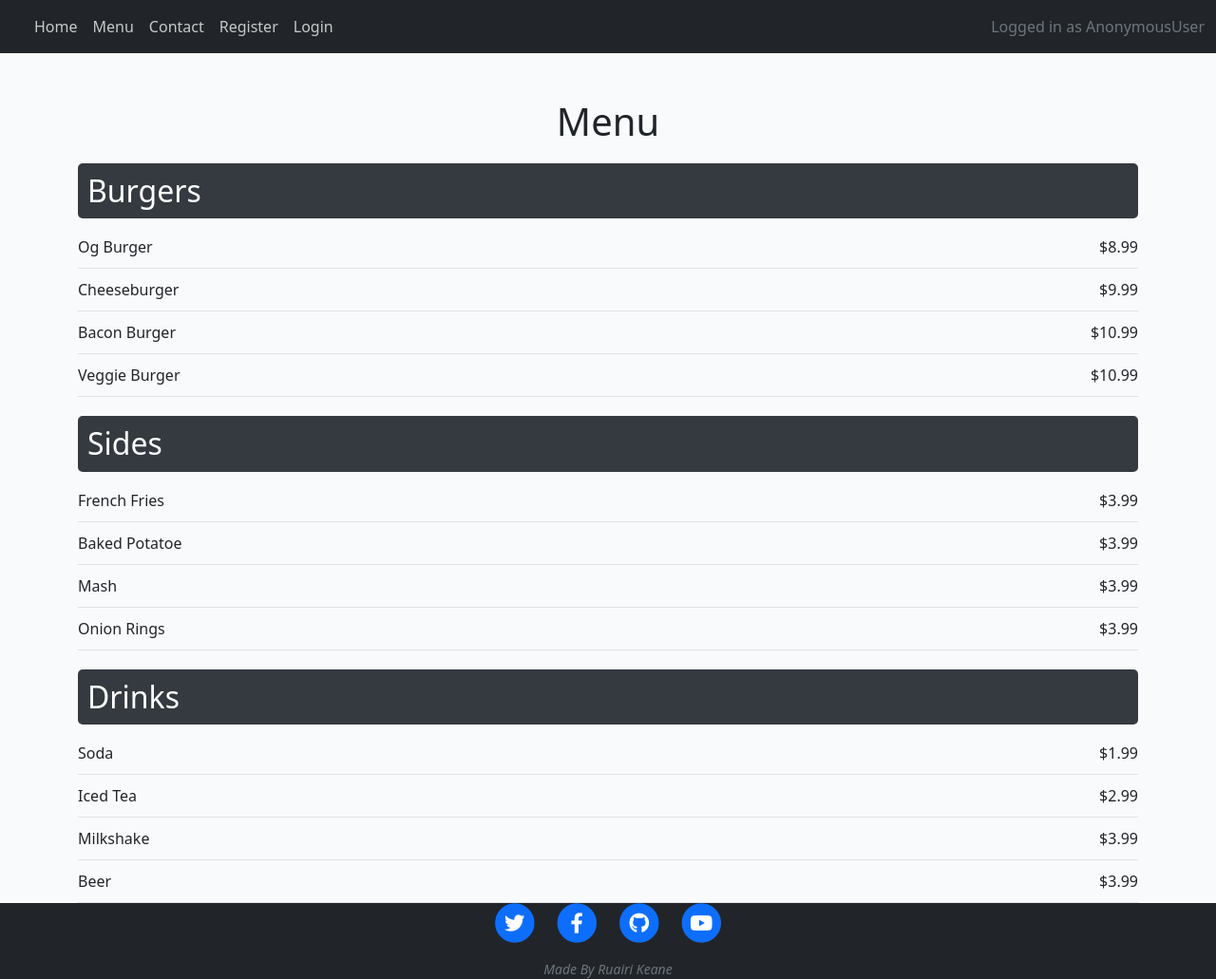
After one commit to ruairikeane11/project-4-ruairikeane11, a Django app: page /menu/ in a window 1280 px wide. The commit adds this page. Shown: the whole page at 95% size. Run offline with Django 4.2, Linux system fonts and the light colour scheme.

Commit message:
Add menu to homepage, create menu.html and view

```diff
--- /dev/null
+++ b/home/templates/home/menu.html
@@ -0,0 +1,73 @@
+{% extends 'base.html' %} {% block content %}
+{% load static %}
+
+
+<body class="menu-page">
+    <div class="container">
+        <header class="text-center mt-5">
+            <h1>Menu</h1>
+        </header>
+        <section class="menu-section">
+            <h2>Burgers</h2>
+            <div class="menu-item">
+                <span>Og Burger</span>
+                <span>$8.99</span>
+            </div>
+            <div class="menu-item">
+                <span>Cheeseburger</span>
+                <span>$9.99</span>
+            </div>
+            <div class="menu-item">
+                <span>Bacon Burger</span>
+                <span>$10.99</span>
+            </div>
+            <div class="menu-item">
+                <span>Veggie Burger</span>
+                <span>$10.99</span>
+            </div>
+        </section>
+
+        <section class="menu-section">
+            <h2>Sides</h2>
+            <div class="menu-item">
+                <span>French Fries</span>
+                <span>$3.99</span>
+            </div>
+            <div class="menu-item">
+                <span>Baked Potatoe</span>
+                <span>$3.99</span>
+            </div>
+            <div class="menu-item">
+                <span>Mash</span>
+                <span>$3.99</span>
+            </div>
+            <div class="menu-item">
+                <span>Onion Rings</span>
+                <span>$3.99</span>
+            </div>
+        </section>
+
+        <section class="menu-section">
+            <h2>Drinks</h2>
+            <div class="menu-item">
+                <span>Soda</span>
+                <span>$1.99</span>
+            </div>
+            <div class="menu-item">
+                <span>Iced Tea</span>
+                <span>$2.99</span>
+            </div>
+            <div class="menu-item">
+                <span>Milkshake</span>
+                <span>$3.99</span>
+            </div>
+            <div class="menu-item">
+                <span>Beer</span>
+                <span>$3.99</span>
+            </div>
+
+        </section>
+    </div>
+</body>
+
+{% endblock content %}
--- a/home/urls.py
+++ b/home/urls.py
@@ -7,5 +7,6 @@ urlpatterns = [
     path('booking/new', views.create_booking, name='create_booking'),
     path('edit_booking/<int:book_id>/', views.edit_booking, name='edit_booking'),
     path('delete_booking/<int:book_id>/', views.delete_booking, name='delete_booking'),
+    path('menu/', views.menu_page, name='menu'),
 
 ]
--- a/home/views.py
+++ b/home/views.py
@@ -64,3 +64,9 @@ def delete_booking(request, book_id):
     book = get_object_or_404(Book, id=book_id)
     book.delete()
     return redirect('home')
+
+def menu_page(request):
+    return render(
+        request,
+        'home/menu.html',
+    )
--- a/my_project/settings.py
+++ b/my_project/settings.py
@@ -115,7 +115,8 @@ CSRF_TRUSTED_ORIGINS = [
     "https://*.herokuapp.com",
     "https://8000-ruairikeane-project4rua-afyvi8bkjia.ws-eu111.gitpod.io",
     "https://8000-ruairikeane-project4rua-z9hpjfwq919.ws-eu111.gitpod.io",
-    "https://8080-ruairikeane-project4rua-z9hpjfwq919.ws-eu111.gitpod.io"
+    "https://8080-ruairikeane-project4rua-z9hpjfwq919.ws-eu111.gitpod.io",
+    "https://8000-ruairikeane-project4rua-z9hpjfwq919.ws-eu114.gitpod.io"
 ]
 
 SECRET_KEY = os.environ.get("SECRET_KEY")
--- a/static/css/style.css
+++ b/static/css/style.css
@@ -38,13 +38,7 @@ body {
     position: relative;
 }
 
-.image-flash {
-    position: absolute;
-    bottom: 5%;
-    min-width: 30%;
-    left: -2px;
-    background-color: lightblue;
-}
+
 
 .scale {
     width: 100%;
@@ -159,3 +153,93 @@ body {
 .approval {
     color: rgb(222, 146, 168);
 }
+
+/* custom css */
+
+.navbar-dark .navbar-nav .nav-link {
+    color: rgba(255, 255, 255, 0.75);
+}
+
+.navbar-dark .navbar-nav .nav-link:hover,
+.navbar-dark .navbar-nav .nav-link:active {
+    color: #fff;
+}
+
+.footer .list-inline-item a {
+    color: rgba(255, 255, 255, 0.75);
+}
+
+.footer .list-inline-item a:hover {
+    color: #fff;
+}
+
+.footer .small.text-muted {
+    color: rgba(255, 255, 255, 0.5);
+}
+
+
+body.bg-dark-grey {
+    background-color: #343a40;
+    color: #fff;
+}
+
+.card {
+    background-color: #444;
+}
+
+.card .card-body {
+    color: #fff;
+}
+
+.card .card-body .author {
+    color: #ccc;
+}
+
+.post-link {
+    color: #17a2b8;
+}
+
+.post-link:hover {
+    color: #138496;
+    text-decoration: none;
+}
+
+.pagination .page-link {
+    background-color: #444;
+    color: #fff;
+    border: 1px solid #444;
+}
+
+.btn-primary {
+    background-color: #007bff;
+    border-color: #007bff;
+}
+
+.btn-danger {
+    background-color: #dc3545;
+    border-color: #dc3545;
+}
+
+/* custom */
+
+.menu-page {
+    background-color: #f8f9fa;
+}
+
+.menu-section {
+    margin-top: 20px;
+}
+
+.menu-section h2 {
+    background-color: #343a40;
+    color: white;
+    padding: 10px;
+    border-radius: 5px;
+}
+
+.menu-item {
+    display: flex;
+    justify-content: space-between;
+    padding: 10px 0;
+    border-bottom: 1px solid #dee2e6;
+}
--- a/templates/base.html
+++ b/templates/base.html
@@ -33,18 +33,27 @@
 <body class="d-flex flex-column h-100 main-bg">
 
     <!-- Navigation -->
-    <nav class="navbar navbar-expand-lg navbar-light bg-grey">
-        <div class="container-fluid">
-            <a class="navbar-brand" href="{% url 'home' %}"></a>
-            <button class="navbar-toggler" type="button" data-bs-toggle="collapse" data-bs-target="#navbarText"
-                aria-controls="navbarText" aria-expanded="false" aria-label="Toggle navigation">
-                <span class="navbar-toggler-icon"></span>
-            </button>
-            <div class="collapse navbar-collapse" id="navbarText">
+    <nav class="navbar navbar-expand-lg navbar-dark bg-dark">
+        <div class="container-fluid d-flex justify-content-between">
+            <div class="d-flex">
+                <a class="navbar-brand" href="{% url 'home' %}"></a>
+                <button class="navbar-toggler" type="button" data-bs-toggle="collapse" data-bs-target="#navbarText"
+                    aria-controls="navbarText" aria-expanded="false" aria-label="Toggle navigation">
+                    <span class="navbar-toggler-icon"></span>
+                </button>
+            </div>
+
+
+            <div class="collapse navbar-collapse justify-content-end" id="navbarText">
                 <ul class="navbar-nav me-auto mb-2 mb-lg-0">
                     <li class="nav-item">
                         <a class="nav-link {% if request.path == home_url %}active{% endif %}" aria-current="page"
                             href="{% url 'home' %}">Home</a>
+                    </li>
+                    <li class="nav-item">
+                        <a class="nav-link
+                          {% if request.path == menu_url %}active{%endif%}" aria-current="page"
+                            href="{% url 'menu' %}">Menu</a>
                     </li>
                     <li class="nav-item">
                         <a class="nav-link
@@ -70,6 +79,8 @@
                     {% endif %}
 
                 </ul>
+
+
                 <span class="navbar-text text-muted">
                     Logged in as {{ user }}
                 </span>
@@ -86,18 +97,48 @@
     </main>
 
     <!-- Footer -->
-    <footer class="footer mt-auto py-3 dark-bg">
-
-        <p class="m-0 text-center text-white">{% block copyright %}
-            Made by Code Instituters
-            {% endblock copyright %}
-        </p>
-        <p class="m-0 text-center text-white">Follow Us
-            <i class="fab fa-facebook-square ms-3"></i>
-            <i class="fab fa-twitter-square ms-3"></i>
-            <i class="fab fa-instagram-square ms-3"></i>
-            <i class="fab fa-youtube-square ms-3"></i>
-        </p>
+    <footer class="bg-dark text-light">
+        <div class="container px-4 px-lg-5">
+            <div class="row gx-4 gx-lg-5 justify-content-center">
+                <div class="col-md-10 col-lg-8 col-xl-7">
+                    <ul class="list-inline text-center">
+                        <li class="list-inline-item">
+                            <a href="#!">
+                                <span class="fa-stack fa-lg">
+                                    <i class="fas fa-circle fa-stack-2x"></i>
+                                    <i class="fab fa-twitter fa-stack-1x fa-inverse"></i>
+                                </span>
+                            </a>
+                        </li>
+                        <li class="list-inline-item">
+                            <a href="#!">
+                                <span class="fa-stack fa-lg">
+                                    <i class="fas fa-circle fa-stack-2x"></i>
+                                    <i class="fab fa-facebook-f fa-stack-1x fa-inverse"></i>
+                                </span>
+                            </a>
+                        </li>
+                        <li class="list-inline-item">
+                            <a href="#!">
+                                <span class="fa-stack fa-lg">
+                                    <i class="fas fa-circle fa-stack-2x"></i>
+                                    <i class="fab fa-github fa-stack-1x fa-inverse"></i>
+                                </span>
+                            </a>
+                        </li>
+                        <li class="list-inline-item">
+                            <a href="#!">
+                                <span class="fa-stack fa-lg">
+                                    <i class="fas fa-circle fa-stack-2x"></i>
+                                    <i class="fab fa-youtube fa-stack-1x fa-inverse"></i>
+                                </span>
+                            </a>
+                        </li>
+                    </ul>
+                    <div class="small text-center text-muted fst-italic">Made By Ruairi Keane</div>
+                </div>
+            </div>
+        </div>
     </footer>
 
     <script src="https://cdn.jsdelivr.net/npm/bootstrap@5.0.1/dist/js/bootstrap.bundle.min.js"
```
Also changed, not shown: contact/forms.py (+7 -0 lines), contact/templates/contact/contact.html (+6 -18 lines), contact/views.py (+12 -5 lines), forms.py (added, +7 -0 lines), home/templates/home/index.html (+15 -17 lines).
